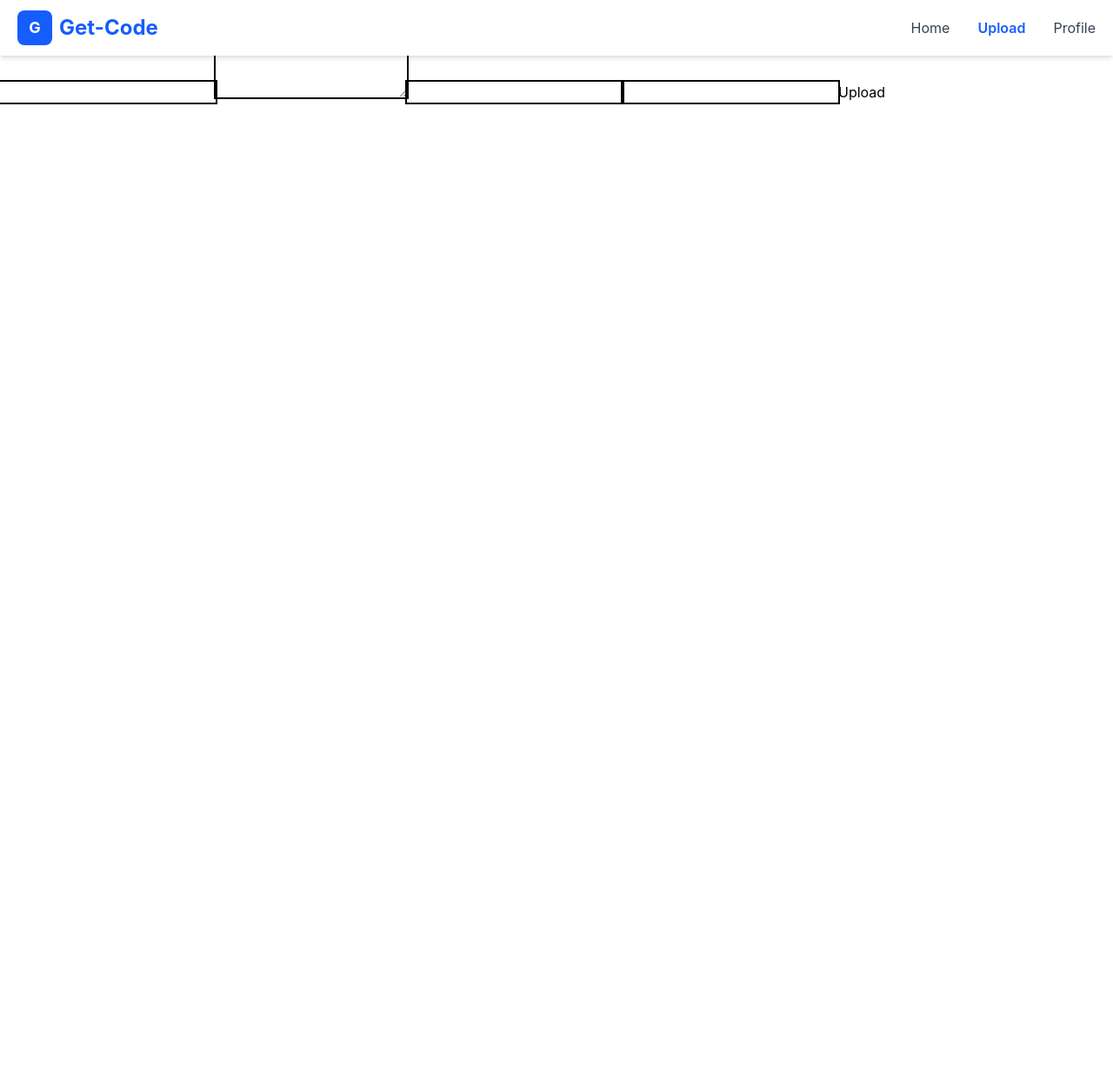
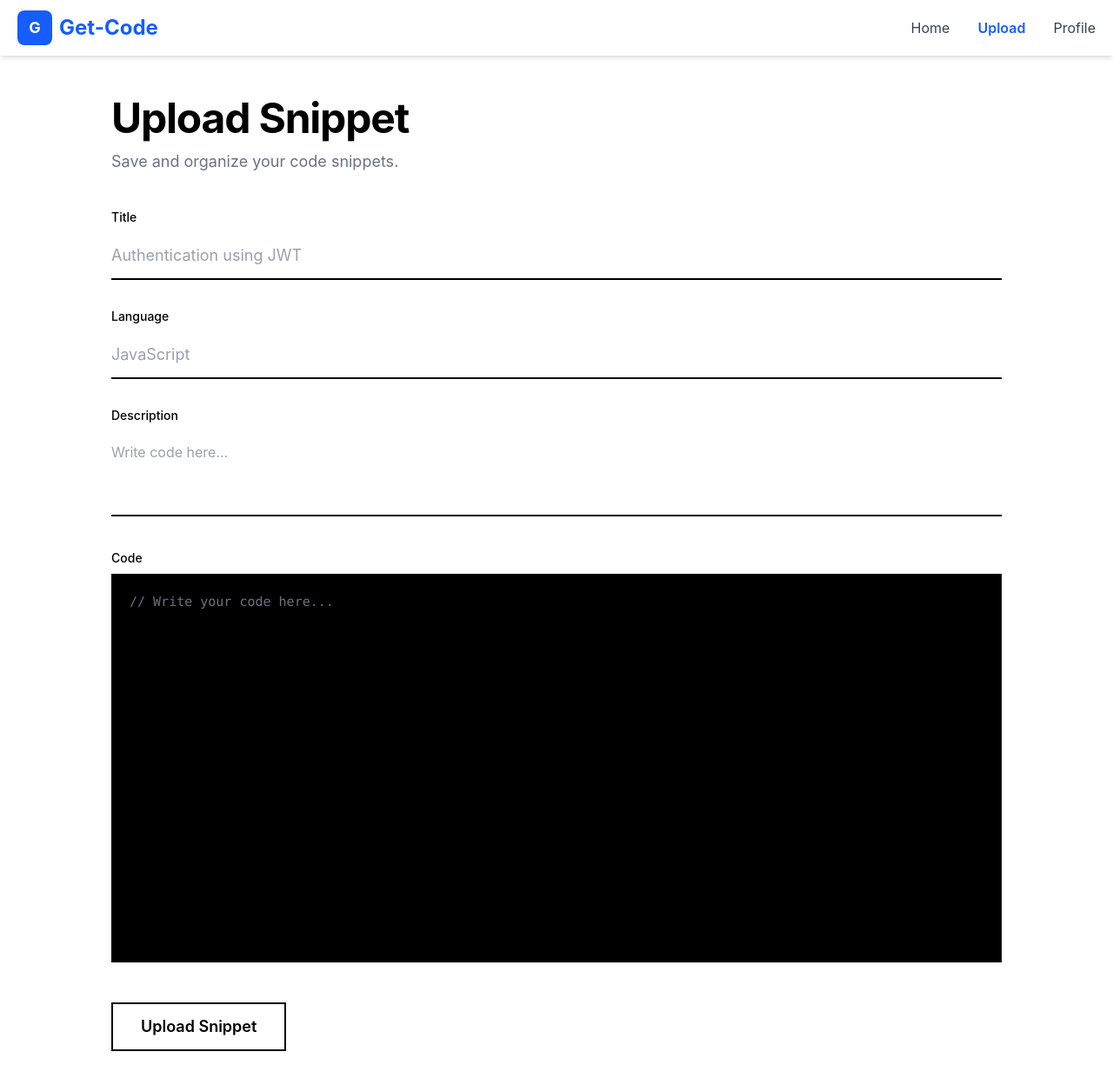
Before and after one commit to claygro/get-code, a React (Vite) app in the folder frontend/: page /layout/upload in a window 1280 px wide. Shown: the top 1248 px of the page at 87% size. Before the commit the page ends 800 px from the top, so only its background shows below. Built offline with nearby package versions, Linux system fonts and the light colour scheme.

Commit message:
made ui of upload component and added toast

```diff
--- a/frontend/package.json
+++ b/frontend/package.json
@@ -15,6 +15,7 @@
     "lucide-react": "^1.28.0",
     "react": "^19.2.8",
     "react-dom": "^19.2.8",
+    "react-hot-toast": "^2.6.0",
     "react-router-dom": "^7.18.2",
     "tailwindcss": "^4.3.3"
   },
--- a/frontend/src/components/Upload.tsx
+++ b/frontend/src/components/Upload.tsx
@@ -1,6 +1,6 @@
 import { useState } from "react";
 import connection from "../config/connection.config";
-
+import toast, { Toaster } from "react-hot-toast";
 const Upload = () => {
   const [uploadSnippits, setUploadSnippits] = useState({
     title: "",
@@ -8,6 +8,7 @@ const Upload = () => {
     description: "",
     language: "",
   });
+  const [isUploaded, setIsUploaded] = useState<boolean>(false);
   const handleSnippitsChange = (e: any) => {
     setUploadSnippits((prev) => ({
       ...prev,
@@ -16,39 +17,106 @@ const Upload = () => {
   };
   const handleSnipptsSubmit = async () => {
     try {
-      const data = await connection.post("/snippts/upload", uploadSnippits);
-      console.log(data);
+      setIsUploaded(true);
+      await connection.post("/snippts/upload", uploadSnippits);
+      setIsUploaded(false);
+      toast.success("Snippits uploaded successfully");
+      setUploadSnippits({
+        title: "",
+        code: "",
+        description: "",
+        language: "",
+      });
     } catch (error: any) {
+      toast.error("Failed to upload snippits. Please try again later");
       console.log(`Failed to submit the snippits: ${error.message}}`);
     }
   };
   return (
     <>
-      <div>
+      <Toaster position="bottom-right" />
+      <div className="min-h-screen bg-white text-black px-6 py-12">
+        <div className="max-w-5xl mx-auto">
+          {/* Heading */}
+          <div className="mb-10">
+            <h1 className="text-5xl font-bold tracking-tight">
+              Upload Snippet
+            </h1>
+            <p className="text-gray-500 mt-3 text-lg">
+              Save and organize your code snippets.
+            </p>
+          </div>
+
+          {/* Title */}
+          <div className="mb-8">
+            <label className="block text-sm font-medium mb-2">Title</label>
+
             <input
+              required
+              value={uploadSnippits.title}
+              type="text"
+              name="title"
               onChange={handleSnippitsChange}
-          name="title"
-          className="outline-2"
+              placeholder="Authentication using JWT"
+              className="w-full border-b-2 border-black bg-transparent py-3 text-lg outline-none placeholder:text-gray-400 focus:border-gray-600 transition"
+            />
+          </div>
+
+          {/* Language */}
+          <div className="mb-8">
+            <label className="block text-sm font-medium mb-2">Language</label>
+
+            <input
+              required
+              value={uploadSnippits.language}
               type="text"
+              name="language"
+              onChange={handleSnippitsChange}
+              placeholder="JavaScript"
+              className="w-full border-b-2 border-black bg-transparent py-3 text-lg outline-none placeholder:text-gray-400 focus:border-gray-600 transition"
             />
+          </div>
+
+          {/* Description */}
+          <div className="mb-8">
+            <label className="block text-sm font-medium mb-2">
+              Description
+            </label>
+
             <textarea
+              required
+              value={uploadSnippits.description}
+              rows={3}
+              name="description"
               onChange={handleSnippitsChange}
-          className="outline-2"
+              placeholder="Write code here..."
+              className="w-full border-b-2 border-black bg-transparent py-3 resize-none outline-none placeholder:text-gray-400 focus:border-gray-600 transition"
+            />
+          </div>
+
+          {/* Code */}
+          <div className="mb-10">
+            <label className="block text-sm font-medium mb-2">Code</label>
+
+            <textarea
+              required
+              value={uploadSnippits.code}
+              rows={18}
               name="code"
+              onChange={handleSnippitsChange}
+              placeholder="// Write your code here..."
+              className="w-full border border-black p-5 font-mono text-[15px] outline-none resize-none bg-black text-white placeholder:text-gray-500 focus:border-gray-700 transition"
             />
-        <input
-          onChange={handleSnippitsChange}
-          name="description"
-          className="outline-2"
-          type="text"
-        />
-        <input
-          onChange={handleSnippitsChange}
-          name="language"
-          className="outline-2"
-          type="text"
-        />
-        <button onClick={handleSnipptsSubmit}>Upload</button>
+          </div>
+
+          {/* Button */}
+          <button
+            onClick={handleSnipptsSubmit}
+            className="border-2 border-black px-8 py-3 text-lg font-semibold hover:bg-black hover:text-white transition-all duration-300 cursor-pointer"
+          >
+            {isUploaded ? "Uploaing....." : "Upload Snippet"}
+          </button>
+        </div>
       </div>
     </>
   );
```
Also changed, not shown: 1 other file (tests, documents, lock files or other folders). Lines whose indentation alone changed are shown as unchanged.
